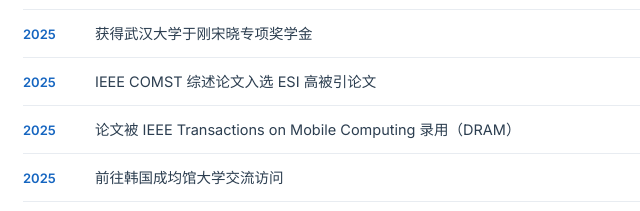
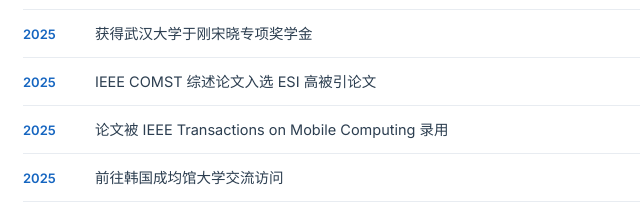
Before and after one commit to ZhenningWang-CS/ZhenningWang-CS.github.io, a plain HTML site: page index.html in a window 1280 px wide. Shown: the part 799-1010 px from the top of the page, 161-801 px from the left. Drawn offline with Linux system fonts and the light colour scheme.

Commit message:
index.html

```diff
--- a/index.html
+++ b/index.html
@@ -108,8 +108,8 @@
                 </div>
                 <div class="news-item">
                     <span class="news-date">2025</span>
-                    <span class="news-content" data-zh="论文被 IEEE Transactions on Mobile Computing 录用（DRAM）"
-                          data-en="Paper accepted by IEEE Transactions on Mobile Computing (DRAM)">论文被 IEEE Transactions on Mobile Computing 录用（DRAM）</span>
+                    <span class="news-content" data-zh="论文被 IEEE Transactions on Mobile Computing 录用"
+                          data-en="Paper accepted by IEEE Transactions on Mobile Computing (DRAM)">论文被 IEEE Transactions on Mobile Computing 录用</span>
                 </div>
                 <div class="news-item">
                     <span class="news-date">2025</span>
```
